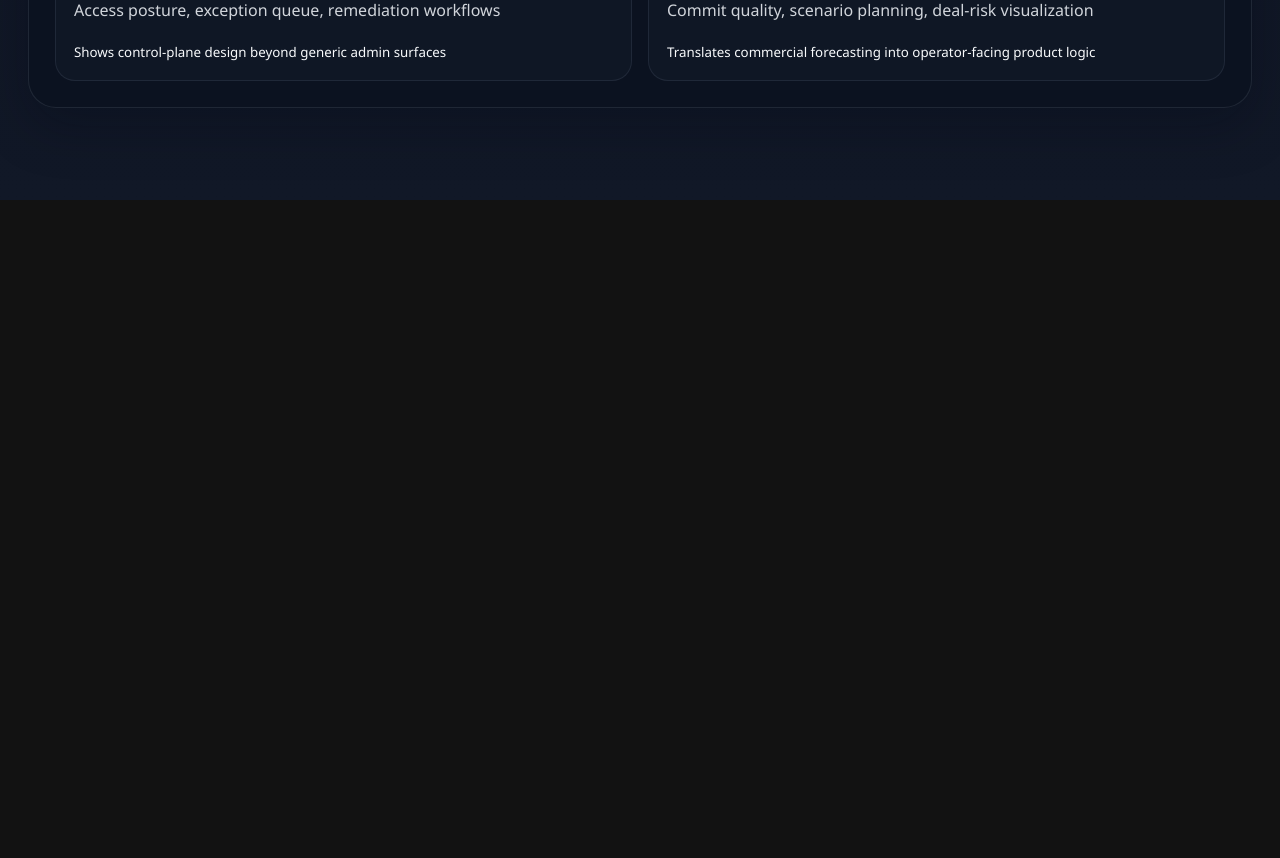
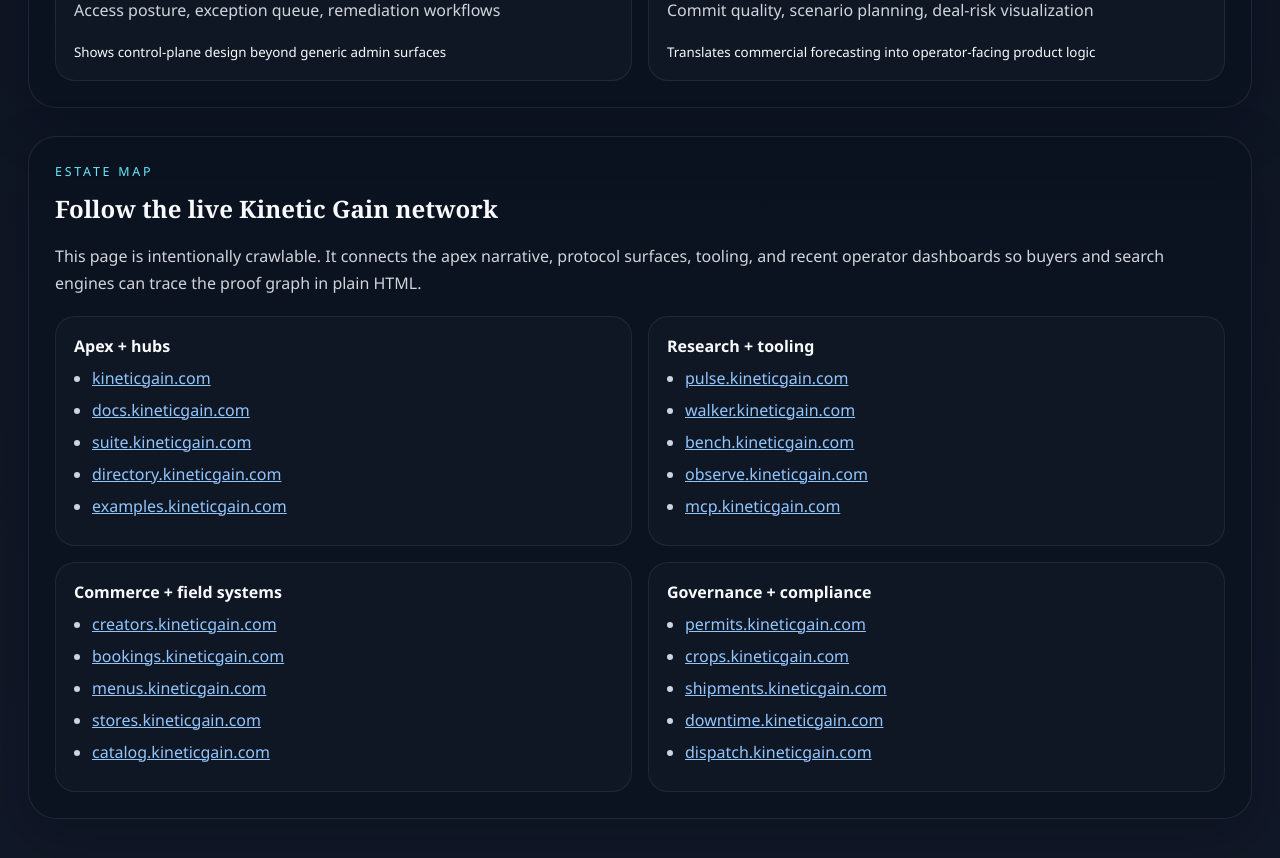
Before and after one commit to mizcausevic-dev/portfolio-command-center, a React (Vite) app: page / in a window 1280 px wide. Shown: the part 3060-3918 px from the top of the page. Before the commit the page ends 3260 px from the top, so only its background shows below. Built offline with nearby package versions, Linux system fonts and the light colour scheme.

Commit message:
Fix portfolio sitemap and estate links

```diff
--- a/index.html
+++ b/index.html
@@ -3,7 +3,25 @@
   <head>
     <meta charset="UTF-8" />
     <meta name="viewport" content="width=device-width, initial-scale=1.0" />
-    <title>Portfolio Command Center</title>
+    <title>Portfolio Command Center · Kinetic Gain operator portfolio and live system map</title>
+    <meta
+      name="description"
+      content="Portfolio Command Center is the crawlable Kinetic Gain portfolio surface for governed AI, WebOps, SEO/GEO, RevOps, analytics, and operator-grade implementation systems."
+    />
+    <link rel="canonical" href="https://portfolio.kineticgain.com/" />
+    <meta property="og:type" content="website" />
+    <meta property="og:title" content="Portfolio Command Center · Kinetic Gain" />
+    <meta
+      property="og:description"
+      content="Executive-style map of Kinetic Gain systems, live properties, operator tooling, and proof clusters across AI, platform, and growth work."
+    />
+    <meta property="og:url" content="https://portfolio.kineticgain.com/" />
+    <meta name="twitter:card" content="summary_large_image" />
+    <meta name="twitter:title" content="Portfolio Command Center · Kinetic Gain" />
+    <meta
+      name="twitter:description"
+      content="Crawlable estate map and proof layer for Kinetic Gain systems, tooling, and live operator surfaces."
+    />
   </head>
   <body>
     <div id="root"></div>
--- a/src/App.tsx
+++ b/src/App.tsx
@@ -226,6 +226,61 @@ function App() {
           ))}
         </div>
       </section>
+
+      <section className="panel estate-panel">
+        <div className="panel-heading">
+          <div>
+            <p className="panel-kicker">Estate map</p>
+            <h2>Follow the live Kinetic Gain network</h2>
+          </div>
+        </div>
+        <p className="estate-copy">
+          This page is intentionally crawlable. It connects the apex narrative, protocol surfaces, tooling, and recent
+          operator dashboards so buyers and search engines can trace the proof graph in plain HTML.
+        </p>
+        <div className="estate-grid">
+          <article className="estate-card">
+            <strong>Apex + hubs</strong>
+            <ul>
+              <li><a href="https://kineticgain.com/">kineticgain.com</a></li>
+              <li><a href="https://docs.kineticgain.com/">docs.kineticgain.com</a></li>
+              <li><a href="https://suite.kineticgain.com/">suite.kineticgain.com</a></li>
+              <li><a href="https://directory.kineticgain.com/">directory.kineticgain.com</a></li>
+              <li><a href="https://examples.kineticgain.com/">examples.kineticgain.com</a></li>
+            </ul>
+          </article>
+          <article className="estate-card">
+            <strong>Research + tooling</strong>
+            <ul>
+              <li><a href="https://pulse.kineticgain.com/">pulse.kineticgain.com</a></li>
+              <li><a href="https://walker.kineticgain.com/">walker.kineticgain.com</a></li>
+              <li><a href="https://bench.kineticgain.com/">bench.kineticgain.com</a></li>
+              <li><a href="https://observe.kineticgain.com/">observe.kineticgain.com</a></li>
+              <li><a href="https://mcp.kineticgain.com/">mcp.kineticgain.com</a></li>
+            </ul>
+          </article>
+          <article className="estate-card">
+            <strong>Commerce + field systems</strong>
+            <ul>
+              <li><a href="https://creators.kineticgain.com/">creators.kineticgain.com</a></li>
+              <li><a href="https://bookings.kineticgain.com/">bookings.kineticgain.com</a></li>
+              <li><a href="https://menus.kineticgain.com/">menus.kineticgain.com</a></li>
+              <li><a href="https://stores.kineticgain.com/">stores.kineticgain.com</a></li>
+              <li><a href="https://catalog.kineticgain.com/">catalog.kineticgain.com</a></li>
+            </ul>
+          </article>
+          <article className="estate-card">
+            <strong>Governance + compliance</strong>
+            <ul>
+              <li><a href="https://permits.kineticgain.com/">permits.kineticgain.com</a></li>
+              <li><a href="https://crops.kineticgain.com/">crops.kineticgain.com</a></li>
+              <li><a href="https://shipments.kineticgain.com/">shipments.kineticgain.com</a></li>
+              <li><a href="https://downtime.kineticgain.com/">downtime.kineticgain.com</a></li>
+              <li><a href="https://dispatch.kineticgain.com/">dispatch.kineticgain.com</a></li>
+            </ul>
+          </article>
+        </div>
+      </section>
     </div>
   );
 }
--- a/src/styles.css
+++ b/src/styles.css
@@ -207,14 +207,16 @@ body {
 }
 
 .note-list,
-.project-grid {
+.project-grid,
+.estate-grid {
   display: grid;
   gap: 16px;
 }
 
 .note-card,
 .project-card,
-.track-item {
+.track-item,
+.estate-card {
   padding: 18px;
   border-radius: 20px;
   background: rgba(17, 24, 39, 0.92);
@@ -262,6 +264,39 @@ body {
   grid-template-columns: repeat(2, minmax(0, 1fr));
 }
 
+.estate-copy {
+  margin: 0 0 18px;
+  color: #d1d5db;
+  line-height: 1.7;
+}
+
+.estate-grid {
+  grid-template-columns: repeat(2, minmax(0, 1fr));
+}
+
+.estate-card strong {
+  display: block;
+  margin-bottom: 10px;
+}
+
+.estate-card ul {
+  margin: 0;
+  padding-left: 18px;
+}
+
+.estate-card li {
+  margin-bottom: 10px;
+  color: #cbd5e1;
+}
+
+.estate-card a {
+  color: #93c5fd;
+}
+
+.estate-card a:hover {
+  color: #67e8f9;
+}
+
 .project-topline {
   display: flex;
   justify-content: space-between;
@@ -274,7 +309,8 @@ body {
   .first-grid,
   .second-grid,
   .signal-grid,
-  .project-grid {
+  .project-grid,
+  .estate-grid {
     grid-template-columns: 1fr;
   }
 }
```
Also changed, not shown: public/robots.txt (added), 2 other files (tests, documents, lock files or other folders).
